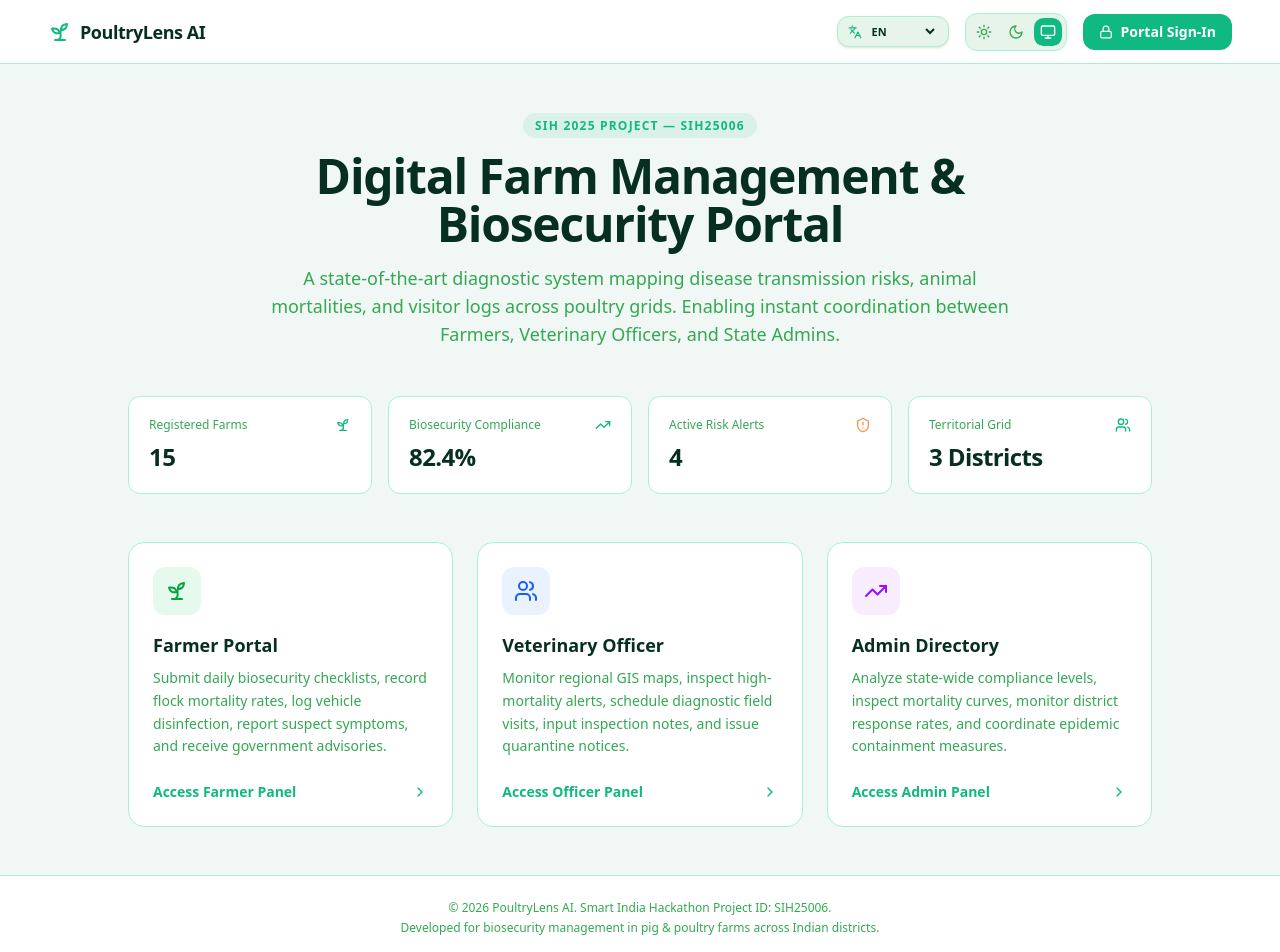
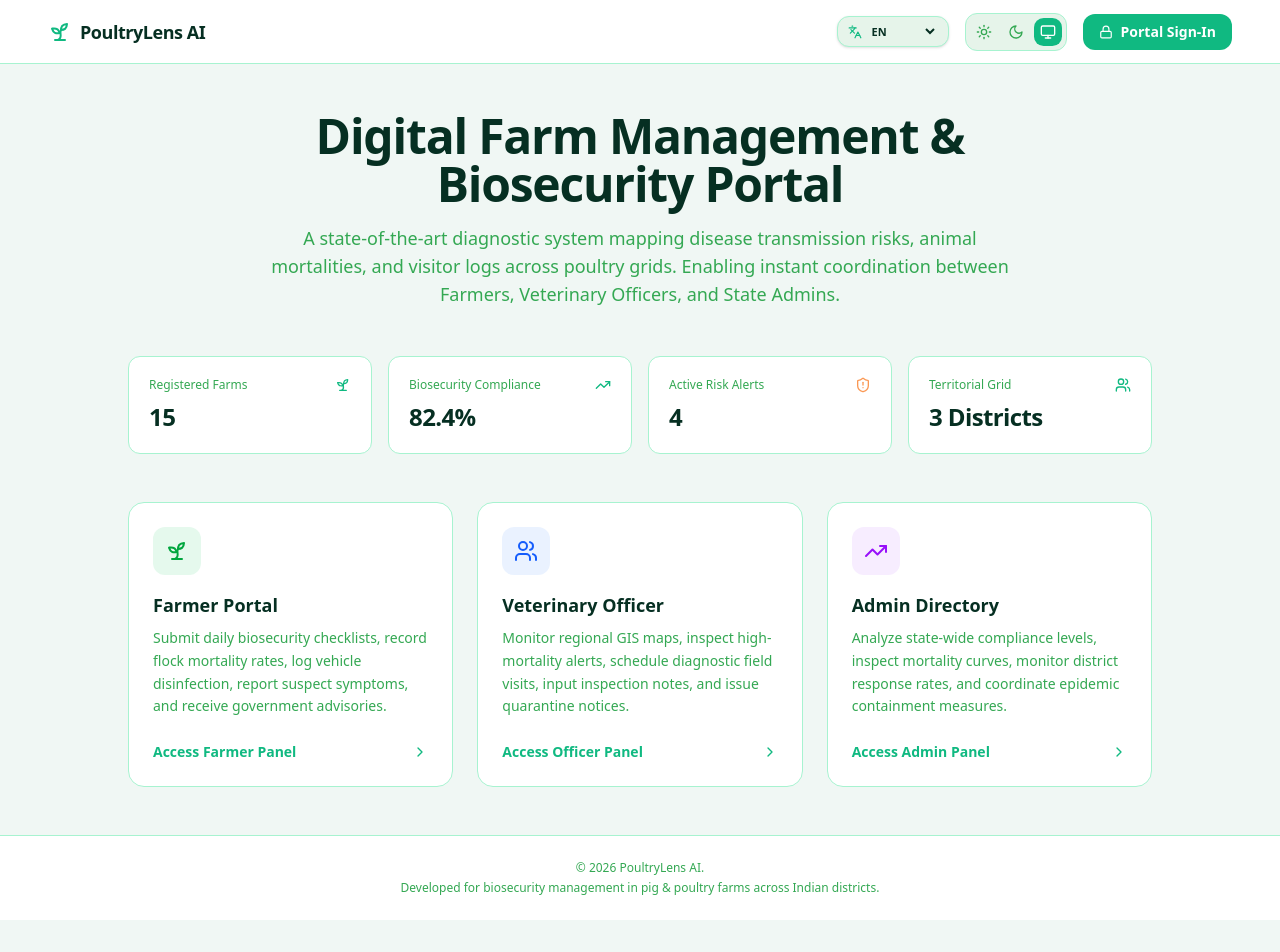
Before and after one commit to sangameswarpn-ai/poultry-management, a Next.js app: page / in a window 1280 px wide. Shown: the top 952 px of the page. After the commit the page ends 920 px from the top, so only its background shows below. Built offline with nearby package versions, Linux system fonts and the light colour scheme.

Commit message:
feat: remove SIH 2025 badge labels and project details from landing page UI

```diff
--- a/src/app/page.tsx
+++ b/src/app/page.tsx
@@ -175,10 +175,7 @@
 
         {/* Banner Section */}
         <div className="text-center max-w-3xl mb-12">
-          <span className="bg-primary/10 text-primary text-xs font-bold uppercase tracking-widest px-3 py-1 rounded-full">
-            SIH 2025 Project — SIH25006
-          </span>
-          <h2 className="mt-4 text-3xl font-extrabold tracking-tight sm:text-5xl">
+          <h2 className="text-3xl font-extrabold tracking-tight sm:text-5xl">
             {t.title}
           </h2>
           <p className="mt-4 text-base text-muted-foreground sm:text-lg">
@@ -274,7 +271,7 @@
 
       {/* Footer */}
       <footer className="border-t border-border bg-card text-center py-6 text-xs text-muted-foreground">
-        <p>© 2026 PoultryLens AI. Smart India Hackathon Project ID: SIH25006.</p>
+        <p>© 2026 PoultryLens AI.</p>
         <p className="mt-1">{t.footerTitle}</p>
       </footer>
     </div>
```
